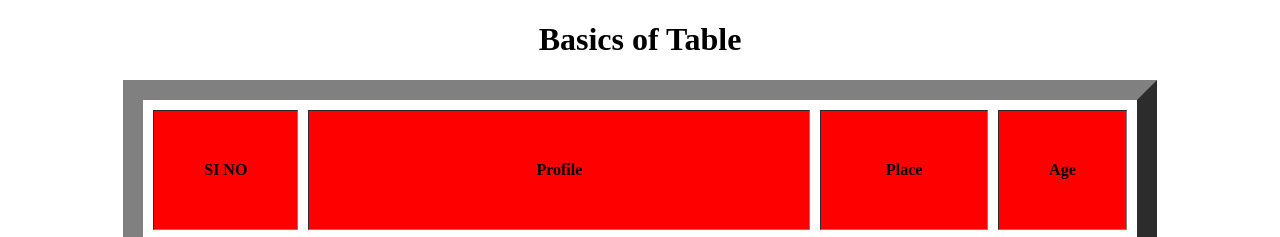
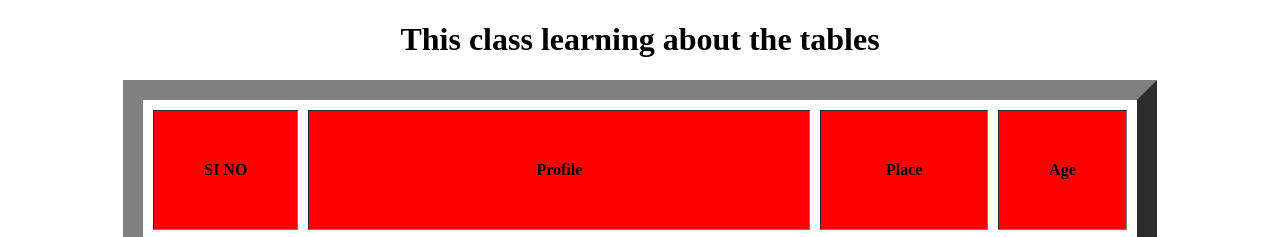
Before and after one commit to Anil-Itagi/Jspiders_practice, a plain HTML site: page HTML/tables/table.html in a window 1280 px wide. Shown: the top 237 px of the page. Drawn offline with Linux system fonts and the light colour scheme.

Commit message:
change the heading

```diff
--- a/HTML/tables/table.html
+++ b/HTML/tables/table.html
@@ -9,7 +9,7 @@
 
 <body>
     <center>
-        <h1>Basics of Table</h1>
+        <h1>This class learning about the tables</h1>
     </center>
     <center>
 
```
